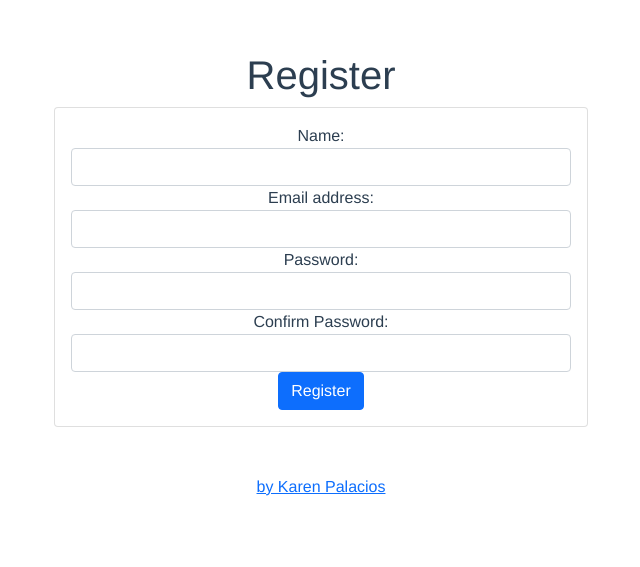
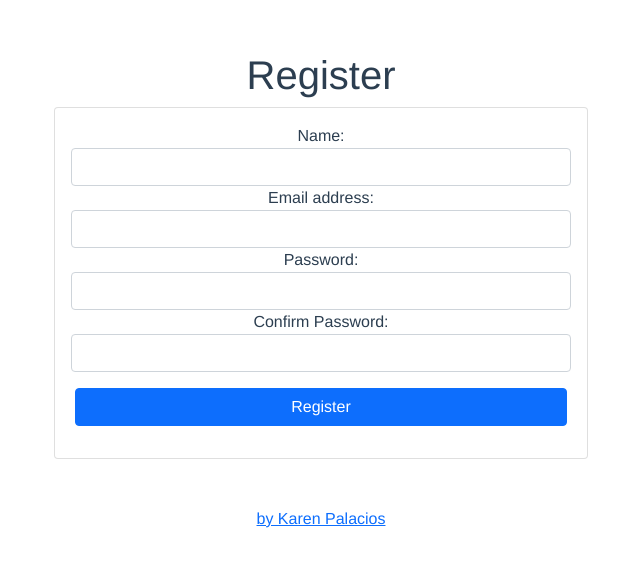
Before and after one commit to karenpalacios/tambourine_test_front, a Vue app: page /register in a window 1280 px wide. Shown: the part 105-672 px from the top of the page, without its empty margins (319-959 px from the left). Built offline with nearby package versions, Linux system fonts and the light colour scheme.

Commit message:
Fix styles

```diff
--- a/src/views/Register.vue
+++ b/src/views/Register.vue
@@ -51,6 +51,7 @@
             {{ errors.password_confirmation[0] }}
           </span>
         </div>
+        <div class="row justify-content-center my-3 px-3">
           <button
              type='submit'
              @click.prevent='register'
@@ -58,6 +59,7 @@
           >
            Register
           </button>
+         </div>
       </div>
     </div>
   </div>
```
Lines whose indentation alone changed are shown as unchanged.
